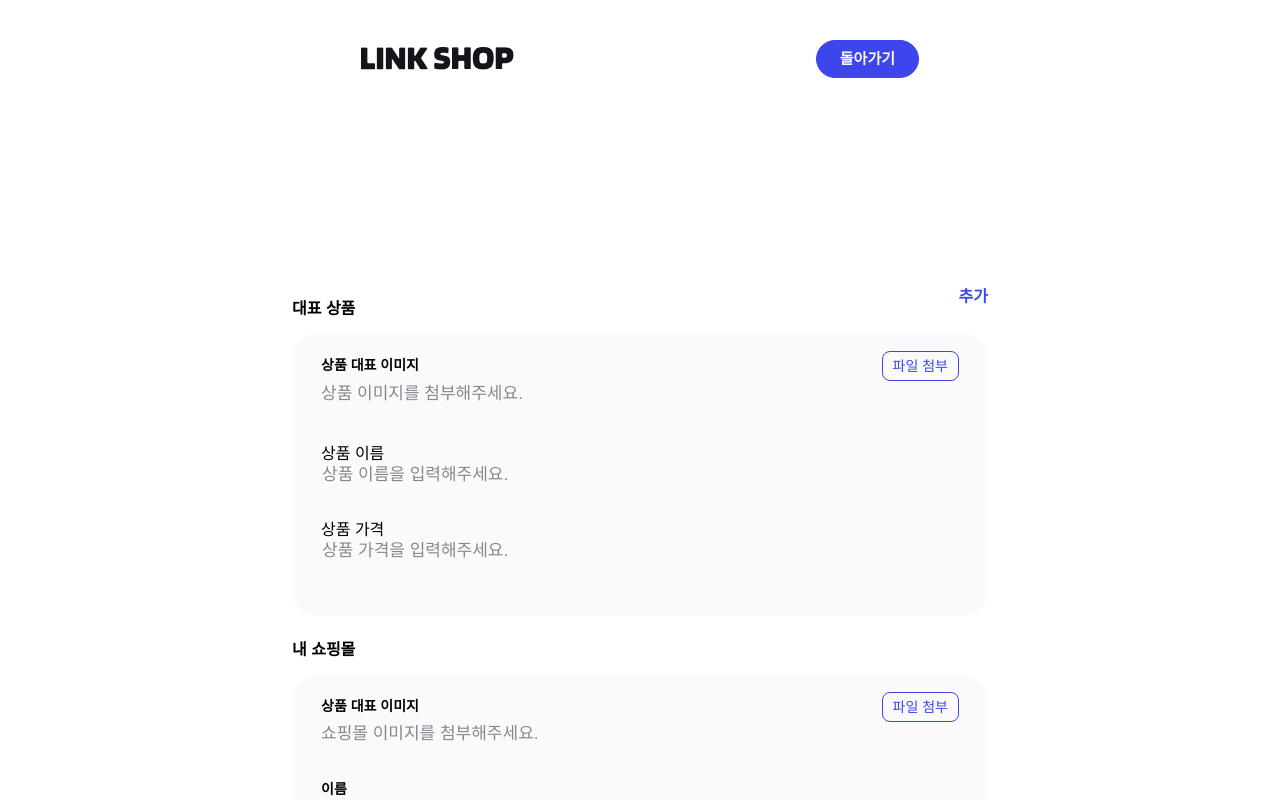
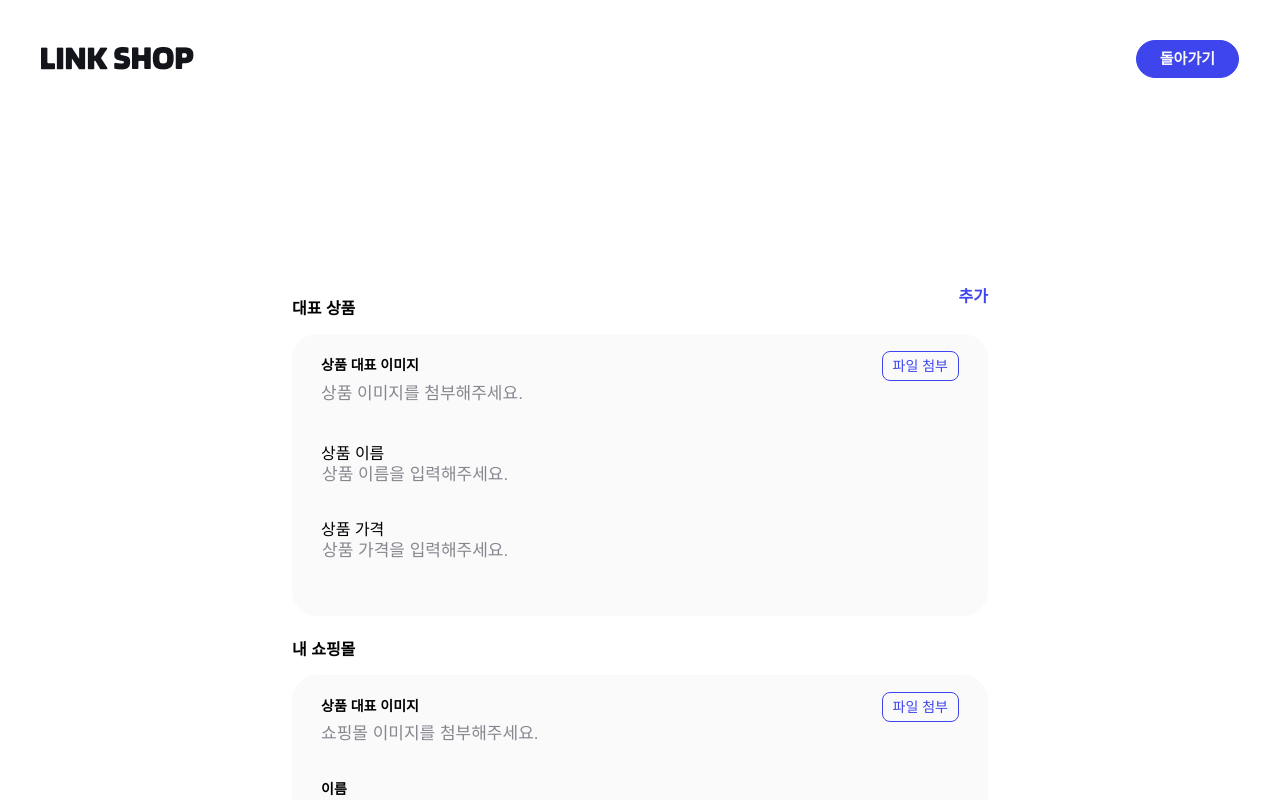
Before and after one commit to woodfriday/8team-Linkshop, a React (Create React App) app: page /linkpost in a window 1280 px wide. Shown: the top 800 px of the page. Built offline with nearby package versions, Linux system fonts and the light colour scheme; a web font is replaced by a local one.

Commit message:
홈페이지 아이템리스트 스타일 수정

```diff
--- a/src/Pages/HomePage/HomePage.css
+++ b/src/Pages/HomePage/HomePage.css
@@ -1,18 +1,21 @@
 .home-container {
-  padding-left: 16px;
+  width: 344px;
+  margin: 44px auto;
+  box-sizing: border-box;
+  /* padding-left: 16px;
   padding-right: 15px;
-  padding-top: 44px;
+  padding-top: 44px; */
 }
 
 .input-box {
-  display: flex;
-  align-items: center;
+  position: relative;
   height: 49px;
   margin-top: 32px;
 }
 #input-img {
   position: absolute;
-  left: 36px;
+  left: 20px;
+  top: 16px;
   cursor: pointer;
 }
 #search {
@@ -58,23 +61,15 @@
 
 @media (min-width: 768px) {
   .home-container {
-    padding-left: 24px;
-    padding-right: 24px;
-    padding-top: 32px;
-  }
-  #input-img {
-    left: 44px;
+    width: 696px;
+    margin: 32px auto;
   }
 }
 
 @media (min-width: 1200px) {
   .home-container {
-    padding-left: 361px;
-    padding-right: 360px;
-    padding-top: 32px;
-  }
-  #input-img {
-    left: 381px;
+    width: 1199px;
+    margin: 32px auto;
   }
   .product-item {
     width: 49%;
--- a/src/component/Nav_bar/Navigation.css
+++ b/src/component/Nav_bar/Navigation.css
@@ -1,10 +1,9 @@
 .nav {
+  width: 344px;
   display: flex;
   justify-content: space-between;
   align-items: center;
-  padding-top: 28px;
-  padding-left: 16px;
-  padding-right: 15px;
+  margin: 28px auto;
 }
 
 .nav-btn {
@@ -24,16 +23,14 @@
 
 @media (min-width: 768px) {
   .nav {
-    padding-top: 40px;
-    padding-left: 24px;
-    padding-right: 24px;
+    width: 696px;
+    margin: 40px auto;
   }
 }
 
 @media (min-width: 1200px) {
   .nav {
-    padding-top: 40px;
-    padding-left: 361px;
-    padding-right: 361px;
+    width: 1198px;
+    margin: 40px auto;
   }
 }
--- a/src/component/Product/DetailProfileCard.css
+++ b/src/component/Product/DetailProfileCard.css
@@ -1,5 +1,4 @@
 .item-header {
-  width: 1200px;
   height: 266px;
   display: flex;
   align-items: center;
--- a/src/component/Product/ProductCard1.css
+++ b/src/component/Product/ProductCard1.css
@@ -27,17 +27,6 @@ a {
   margin-bottom: 7px;
 }
 
-<<<<<<< HEAD
-=======
-.heart-click-conatiner {
-  width: 100%;
-  display: flex;
-  justify-content: end;
-  align-items: start;
-  gap: 5px;
-}
-
->>>>>>> develop
 .profile-name h2 {
   margin-bottom: 7px;
 }
```
